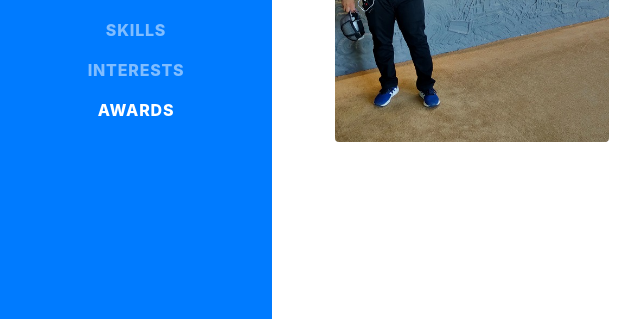
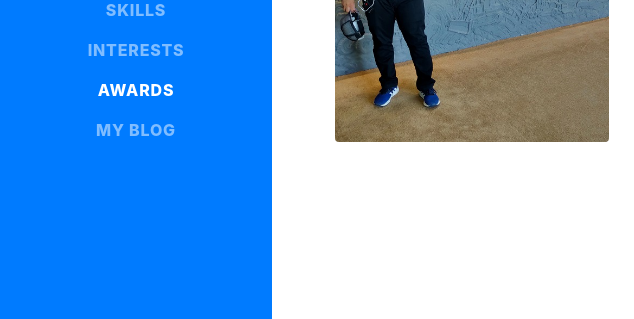
Before and after one commit to nijhum/nijhum.github.io, a website with bundled scripts: page index.html in a window 1280 px wide. Shown: the part 478-797 px from the top of the page, 0-634 px from the left. Built offline with nearby package versions, Linux system fonts and the light colour scheme; a web font is replaced by a local one.

Commit message:
new update

```diff
--- a/index.html
+++ b/index.html
@@ -55,6 +55,9 @@
         </li>
         <li class="nav-item">
           <a class="nav-link js-scroll-trigger" href="#awards">Awards</a>
+        </li>
+		<li class="nav-item">
+          <a class="nav-link js-scroll-trigger" href="https://smnijhum.wordpress.com/">My Blog</a>
         </li>
       </ul>
     </div>
@@ -263,7 +266,10 @@
         <h2 class="mb-5">Interests</h2>
         <p>Apart from being an Engineer and web developer, I enjoy most of my time being outdoors. I am a travel and Managed to travel 6 Beautiful coutries so far. I love to explore new Islands. My passion is Moto Traveling and I love to visit and explore places by my Motorcycle, I enjoy mountain biking, free climbing, and kayaking.</p>
         <p class="mb-0">When forced indoors, I follow a number of sci-fi and fantasy genre movies and television shows, I am an aspiring chef, and I spend a large amount of my free time exploring the latest technology advancements of world.</p>
-      </div>
+      <br>
+	  <br>
+	  <a href="https://smnijhum.wordpress.com/" class="btn btn-success" role="button">READ MY BLOGS</a>
+	  </div>
     </section>
 
     <hr class="m-0">
```
